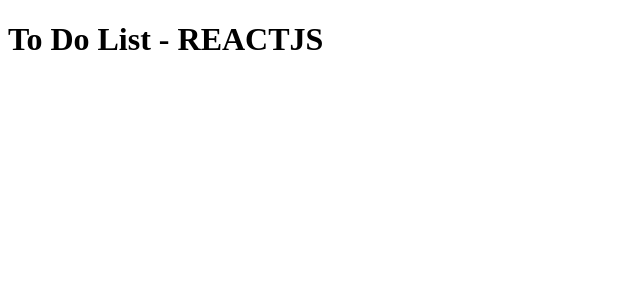
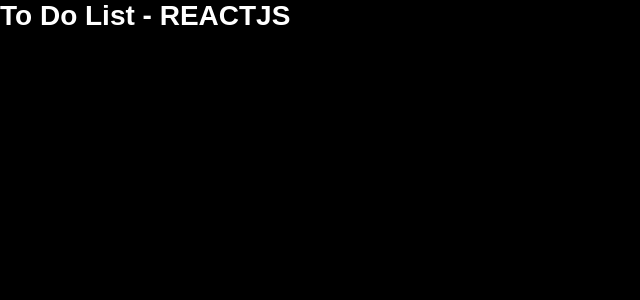
Before and after one commit to dudubisinella/ToDoList-React, a React app: page / in a window 1280 px wide. Shown: the top 300 px of the page, without its empty margins (0-640 px from the left). Built offline with nearby package versions, Linux system fonts and the light colour scheme.

Commit message:
colocando css

```diff
--- a/src/App.js
+++ b/src/App.js
@@ -1,6 +1,8 @@
 import React from "react";
 
 import Header from "./components/Header";
+
+import "./app.css";
 
 function App() {
   return (
--- /dev/null
+++ b/src/app.css
@@ -0,0 +1,12 @@
+* {
+  margin: 0;
+  padding: 0;
+  outline: 0;
+  box-sizing: border-box;
+}
+
+body {
+  background-color: #000000;
+  font: 14px sans-serif;
+  color: #fff;
+}
```
